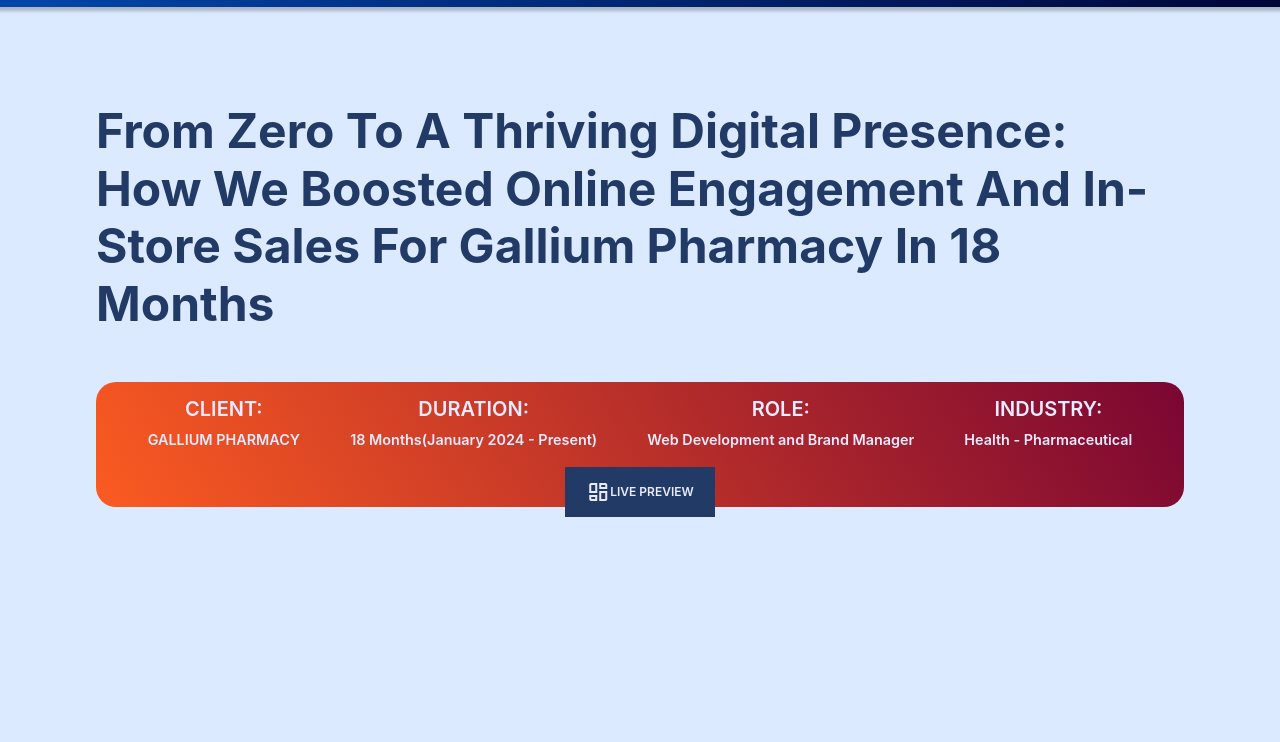
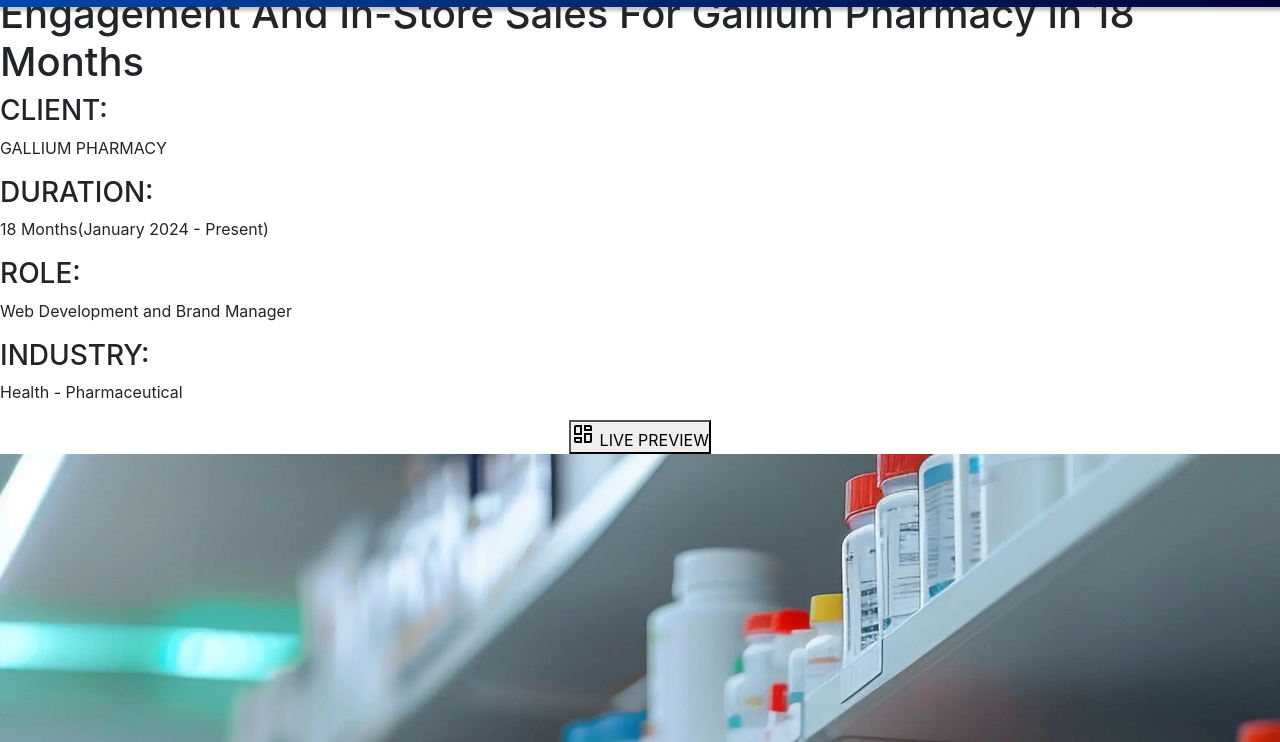
Before and after one commit to FortuneFiliks/TEMA_OFFICIAL_PHARMACY, a plain HTML site: page index.html in a window 1280 px wide. Shown: the part 58-800 px from the top of the page. Drawn offline with nearby package versions, Linux system fonts and the light colour scheme; a script that the page names is missing; a web font is replaced by a local one.

Commit message:
Comment out unused CSS links in index.html
Comment out multiple CSS stylesheet links for pharmacy.

```diff
--- a/index.html
+++ b/index.html
@@ -33,12 +33,15 @@
 
 
 
-           <link type = "text/css" rel = "stylesheet" href = "CSS/pharmacy_mobile.css">
-           <link type = "text/css" rel = "stylesheet" href = "CSS/pharmacy_min_768.css">
-           <link type = "text/css" rel = "stylesheet" href = "CSS/pharmacy_laptop_resizing.css">
-           <link type = "text/css" rel = "stylesheet" href = "CSS/pharmacy_min_1025.css">
-           <link type = "text/css" rel = "stylesheet" href = "CSS/pharmacy_min_1280.css">
-           <link type = "text/css" rel = "stylesheet" href = "CSS/footer_style.css">
+           <!-- <link type = "text/css" rel = "stylesheet" href = "CSS/nav_style.css"> -->
+
+           <!-- <link type = "text/css" rel = "stylesheet" href = "CSS/pharmacy_mobile.css"> -->
+           <!-- <link type = "text/css" rel = "stylesheet" href = "CSS/pharmacy_min_768.css"> -->
+           <!-- <link type = "text/css" rel = "stylesheet" href = "CSS/pharmacy_laptop_resizing.css"> -->
+           <!-- <link type = "text/css" rel = "stylesheet" href = "CSS/pharmacy_min_1025.css"> -->
+           <!-- <link type = "text/css" rel = "stylesheet" href = "CSS/pharmacy_min_1280.css"> -->
+
+           <!-- <link type = "text/css" rel = "stylesheet" href = "CSS/footer_style.css"> -->
 
 
 		  <link type = "text/x-icon" rel = "icon" href = "IMAGES/brand_icon.png">
```
